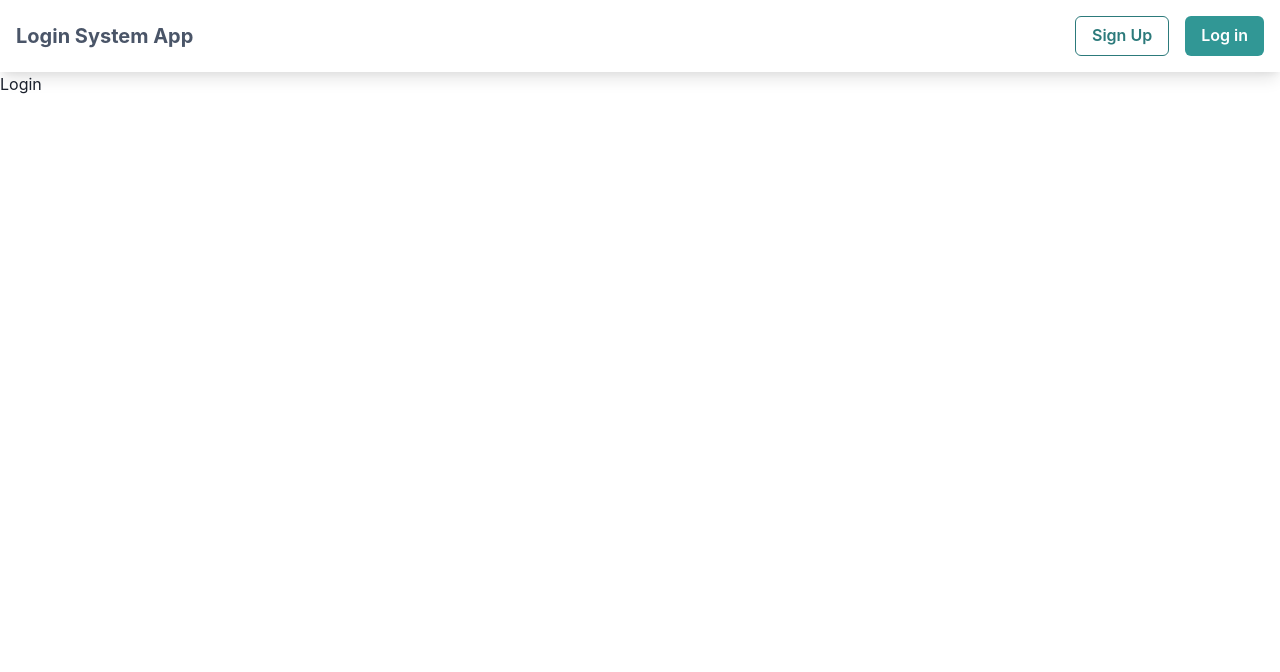
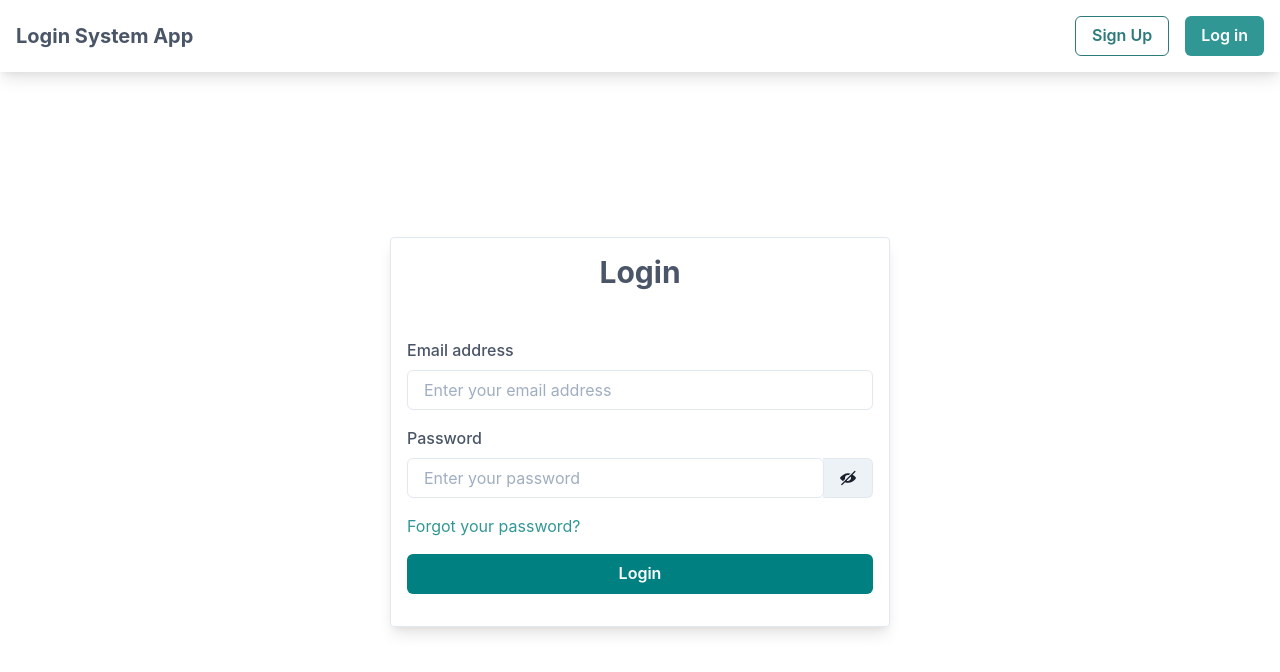
Before and after one commit to albertoor/login-system-react-express-mysql, a React (Create React App) app in the folder frontend/: page /login in a window 1280 px wide. Shown: the top 672 px of the page. Built offline with nearby package versions, Linux system fonts and the light colour scheme.

Commit message:
login done

```diff
--- a/frontend/src/components/Login.jsx
+++ b/frontend/src/components/Login.jsx
@@ -1,8 +1,115 @@
-import React from "react"
+import React, { useCallback, useState } from "react"
+import {
+  Link, Flex,
+  Box, Input,
+  FormControl, FormLabel,
+  Button, Heading,
+  InputGroup, InputRightAddon, Text,
+} from '@chakra-ui/react'
+import useForm from "../hooks/useForm"
+import useShowPassword from "../hooks/useShowPassword"
+import { ViewIcon, ViewOffIcon } from '@chakra-ui/icons'
+import { Link as LinkRouter, useNavigate } from 'react-router-dom'
+import axios from "axios"
 
 const Login = () => {
+  const [isShowPasswordActive, onChangeIsShowPasswordActive] = useShowPassword()
+  const [values, handleChange] = useForm()
+  const [isSubmitting, setIsSubmitting] = useState(false)
+  const navigate = useNavigate()
+  const [userDoesNotExist, setUserDoesExist] = useState("")
+  const [wrongCredentials, setWrongCredentials] = useState("")
+
+  const handleLogin = useCallback((e) => {
+    e.preventDefault()
+    console.log(values)
+    setUserDoesExist("")
+    setWrongCredentials("")
+    axios.post(process.env.REACT_APP_LOGIN_URL, values)
+      .then((res) => {
+        if (!res.data.token) {
+          if (res.data.message.includes("User"))
+            setUserDoesExist(res.data.message)
+          else if (res.data.message.includes("Wrong"))
+            setWrongCredentials(res.data.message)
+          console.log(res.data)
+        } else {
+          setUserDoesExist("")
+          setWrongCredentials("")
+          setIsSubmitting(!isSubmitting)
+          setTimeout(() => {
+            navigate("/")
+          }, 2000)
+        }
+
+      }).catch((error) => {
+        console.log(error)
+      })
+  }, [values, navigate, isSubmitting])
+
+  console.log(userDoesNotExist)
+
   return (
-    <div>Login</div>
+    <Flex minHeight='90vh' width='full' align='center' justifyContent='center'>
+      <Box
+        borderWidth={1} px={4}
+        width='full' maxWidth='500px'
+        borderRadius={4} textAlign='center'
+        boxShadow='lg'
+      >
+        <Box textAlign='center' p={4}>
+          <Heading size="lg" color="gray.600">Login</Heading>
+        </Box>
+        <Box my={8} textAlign='left'>
+          <form onSubmit={(e) => handleLogin(e)}>
+            <FormControl mt={4}>
+              <FormLabel color="gray.600">Email address</FormLabel>
+              <Input
+                type='email'
+                placeholder='Enter your email address'
+                name='email'
+                value={values.email || ""}
+                onChange={handleChange}
+              />
+            </FormControl>
+            <FormControl mt={4}>
+              <FormLabel color="gray.600">Password</FormLabel>
+              <InputGroup>
+                <Input
+                  type={isShowPasswordActive ? 'text' : 'password'}
+                  placeholder='Enter your password'
+                  name='password'
+                  value={values.password || ""}
+                  onChange={handleChange}
+                />
+                <button type='button' onClick={onChangeIsShowPasswordActive}>
+                  <InputRightAddon
+                    children={isShowPasswordActive ? <ViewIcon /> : <ViewOffIcon />}
+                    cursor="pointer"
+                  />
+                </button>
+              </InputGroup>
+            </FormControl>
+            {wrongCredentials && <Text pt={4} color={'tomato'}>{wrongCredentials}</Text>}
+            {userDoesNotExist && <Text pt={4} color={'tomato'}>{userDoesNotExist}</Text>}
+            <Box pt={4}>
+              <Link as={LinkRouter} to="/forgot-password" color="teal.500">Forgot your password?</Link>
+            </Box>
+            <Button
+              type='submit'
+              isLoading={isSubmitting}
+              loadingText='Checking Credentials'
+              backgroundColor="teal"
+              color="white"
+              width='full'
+              mt={4}
+            >
+              Login
+            </Button>
+          </form>
+        </Box>
+      </Box>
+    </Flex >
   )
 }
 
--- a/frontend/src/components/Register.jsx
+++ b/frontend/src/components/Register.jsx
@@ -3,23 +3,22 @@ import {
   Link, Flex,
   Box, Input,
   FormControl, FormLabel,
-  Button, Heading,
+  Button, Heading, Text,
   InputGroup, InputRightAddon,
-  Text
+  IconButton
 } from '@chakra-ui/react'
 import { ViewIcon, ViewOffIcon } from '@chakra-ui/icons'
 import useShowPassword from '../hooks/useShowPassword'
 import useForm from '../hooks/useForm'
 import axios from 'axios'
 import Errors from './Errors'
-import { useNavigate } from 'react-router-dom'
 import AccountSuccess from './AccountSuccess'
+import { Link as LinkRouter } from 'react-router-dom'
 
 const Register = () => {
   const [isShowPasswordActive, onChangeIsShowPasswordActive] = useShowPassword()
   const [values, handleChange] = useForm()
   const [errors, setErrors] = useState([])
-  const navigate = useNavigate()
   const [isSubmitting, setIsSubmitting] = useState(false)
   const [success, setSuccess] = useState(false)
 
@@ -43,8 +42,6 @@ const Register = () => {
         })
     }, [values, isSubmitting, success]
   )
-
-  console.log(errors)
 
   return (
     <Flex minHeight='90vh' width='full' align='center' justifyContent='center'>
@@ -92,17 +89,17 @@ const Register = () => {
                         value={values.password || ""}
                         onChange={handleChange}
                       />
-                      <button type='button' onClick={onChangeIsShowPasswordActive}>
+                      <IconButton type='button' onClick={onChangeIsShowPasswordActive}>
                         <InputRightAddon
                           children={isShowPasswordActive ? <ViewIcon /> : <ViewOffIcon />}
                           cursor="pointer"
                         />
-                      </button>
+                      </IconButton>
                     </InputGroup>
                   </FormControl>
                   {errors.length > 0 && <Errors errors={errors} />}
                   <Box pt={4}>
-                    <Link color="teal.500">Forgot your password?</Link>
+                    <Text>Already have an account <Link as={LinkRouter} to="/login" color="teal.500">LogIn</Link></Text>
                   </Box>
                   <Button
                     type='submit'
```
Also changed, not shown: 1 other file (tests, documents, lock files or other folders).
